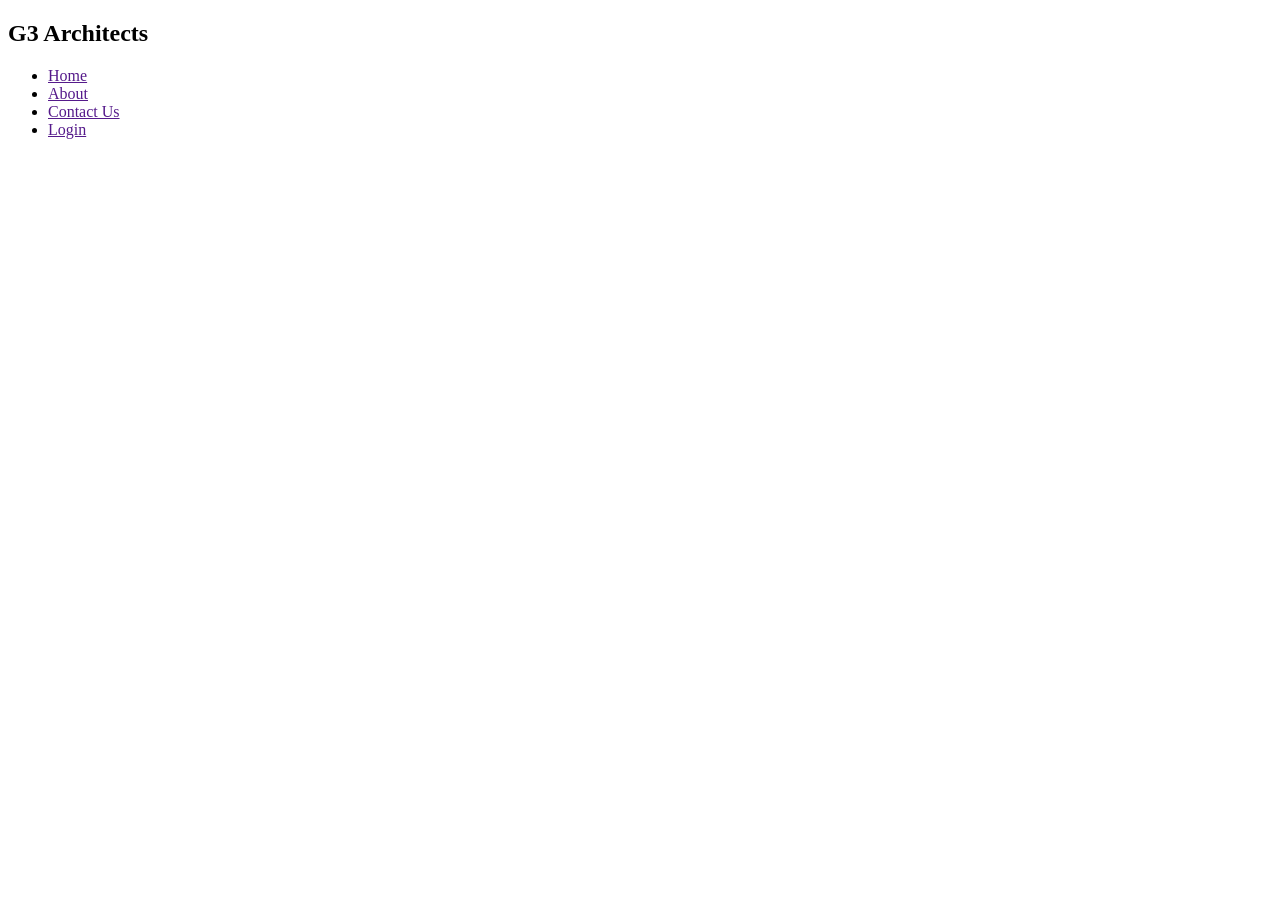
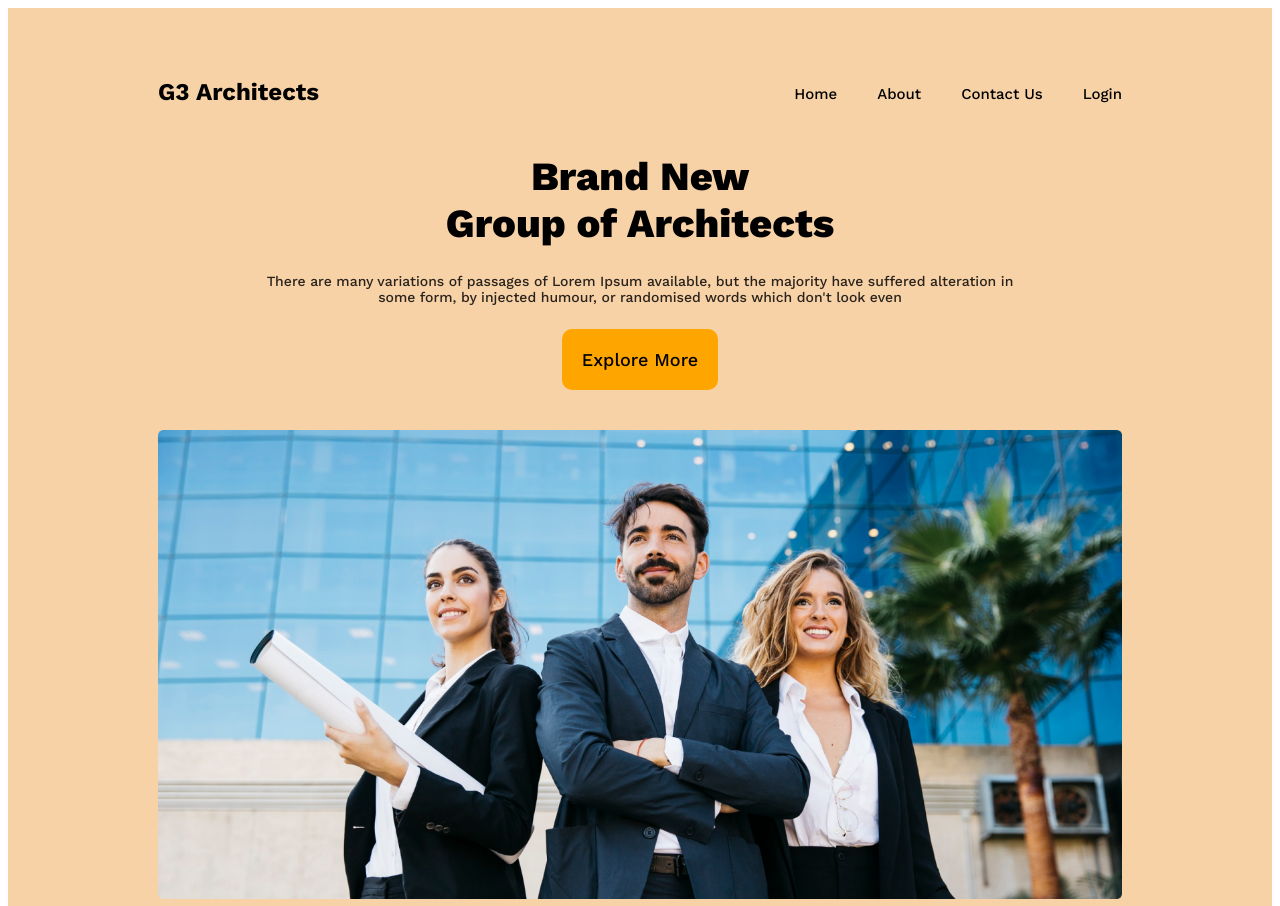
Before and after one commit to mehedi1603/G3-Architect, a plain HTML site: page index.html in a window 1280 px wide. Shown: the top 906 px of the page. Before the commit the page ends 800 px from the top, so only its background shows below. Drawn offline with nearby package versions, Linux system fonts and the light colour scheme.

Commit message:
Header done

```diff
--- a/index.html
+++ b/index.html
@@ -1,10 +1,13 @@
 <!DOCTYPE html>
 <html lang="en">
+
 <head>
     <meta charset="UTF-8">
     <meta name="viewport" content="width=device-width, initial-scale=1.0">
     <title>Document</title>
+    <link rel="stylesheet" href="style.css">
 </head>
+
 <body>
     <header>
         <nav>
@@ -18,6 +21,20 @@
                 <li><a href="">Login</a></li>
             </ul>
         </nav>
+        <div class="head-text">
+            <h1 class="h">Brand New <br>Group of Architects</h1>
+            <p class="p">There are many variations of passages of Lorem Ipsum available, but the majority have suffered alteration in <br>
+            some form, by injected humour, or randomised words which don't look even</p>
+            <button class="button">
+                Explore More
+            </button>
+        </div>
+        <div class="banner">
+            <img id="img" src="./images/banner.png" alt="">
+        </div>
     </header>
+    <main></main>
+    <footer></footer>
 </body>
+
 </html>
--- a/style.css
+++ b/style.css
@@ -0,0 +1,58 @@
+@import url('https://fonts.googleapis.com/css2?family=Work+Sans:wght@500;600;700;800&display=swap');
+
+*{
+    font-family: 'Work Sans', sans-serif;
+}
+header{
+    background: rgba(236, 141, 33, 0.397);
+    padding: 50px 150px;
+
+}
+nav{
+    display: flex;
+    justify-content: space-between;
+
+}
+nav > ul{
+    gap: 40px;
+    display: flex;
+    justify-content: space-around;
+    padding-top: 10px;
+}
+li{
+    list-style: none;
+
+}
+a{
+    text-decoration: none;
+    font-size:15px;
+    font-weight:500;
+    color: rgb(0, 0, 0);
+}
+.head-text{
+    text-align: center;
+    font-size: smaller;
+}
+.h{
+    font-weight: 800;
+    font-size: 40px;
+}
+.p{
+    font-size: 14px;
+    color: rgba(0, 0, 0, 0.836);
+}
+.button{
+    font-size: 18px;
+    padding: 20px;
+    border: none;
+    background-color: orange;
+    border-radius: 10px;
+    margin-top: 10px;
+}
+.banner{
+    border-radius: 10px;
+    margin-top: 40px;
+}
+#img{
+    width: 100%;
+}
```
